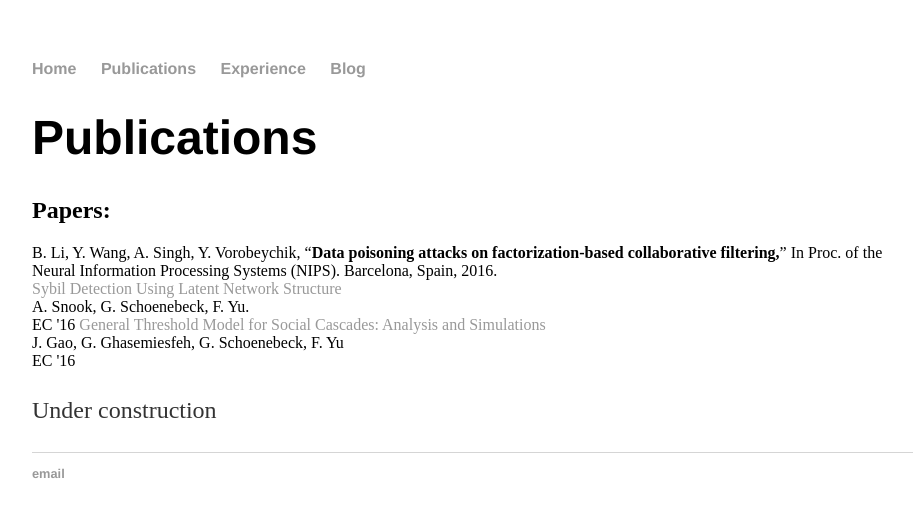
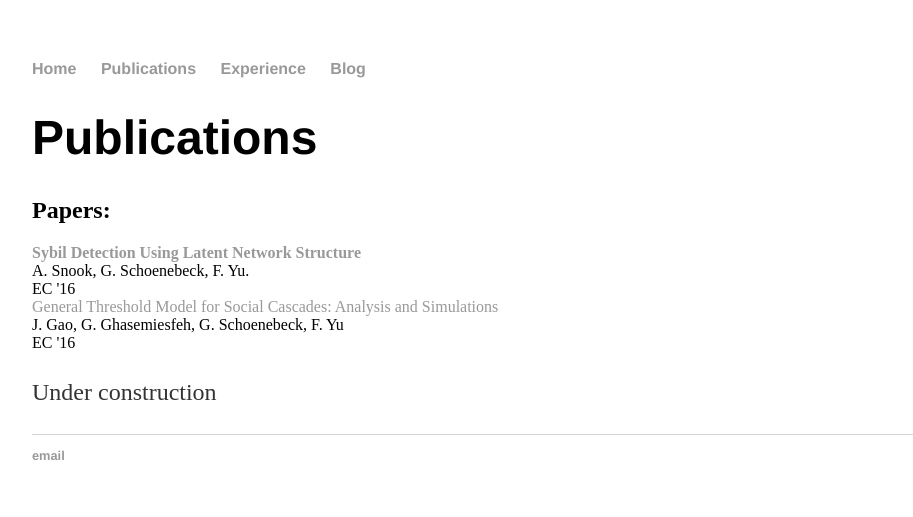
Before and after one commit to ericswatch/ericswatch.github.io, a Jekyll site: the page built from publications/index.html, in a window 1280 px wide. Shown: the top 517 px of the page, without its empty margins (160-1073 px from the left). Built offline with Jekyll 4.4.1, drawn with Linux system fonts in a browser that asks for light colours.

Commit message:
Update index.html

```diff
--- a/publications/index.html
+++ b/publications/index.html
@@ -6,11 +6,9 @@ title: Publications
 	<h1>Publications</h1>
 	<h2>Papers:</h2>
 
-	B. Li, Y. Wang, A. Singh, Y. Vorobeychik, “<strong>Data poisoning attacks on factorization-based collaborative filtering,</strong>” In Proc. of the Neural Information Processing Systems (NIPS). Barcelona, Spain, 2016.<br>
-
-	<a href="papers/ComplexSybil.html">Sybil Detection Using Latent Network Structure</a>
-	<br> A. Snook, G. Schoenebeck, F. Yu.<br>
-	EC '16
+	<strong><a href="papers/ComplexSybil.html">Sybil Detection Using Latent Network Structure</a></strong><br>
+	A. Snook, G. Schoenebeck, F. Yu.<br>
+	EC '16<br>
 
 	<a href="papers/GenThreshonPA.html">General Threshold Model for Social Cascades: Analysis and Simulations</a>
 	<br> J. Gao, G. Ghasemiesfeh, G. Schoenebeck, F. Yu<br>
```
